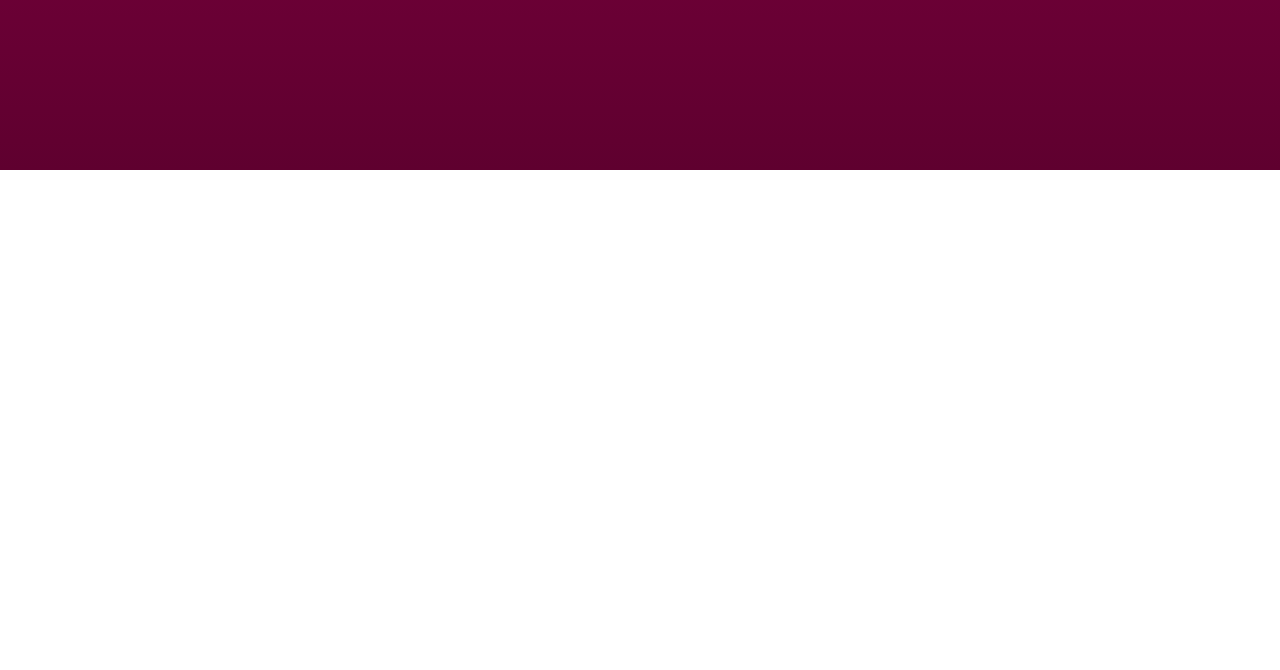
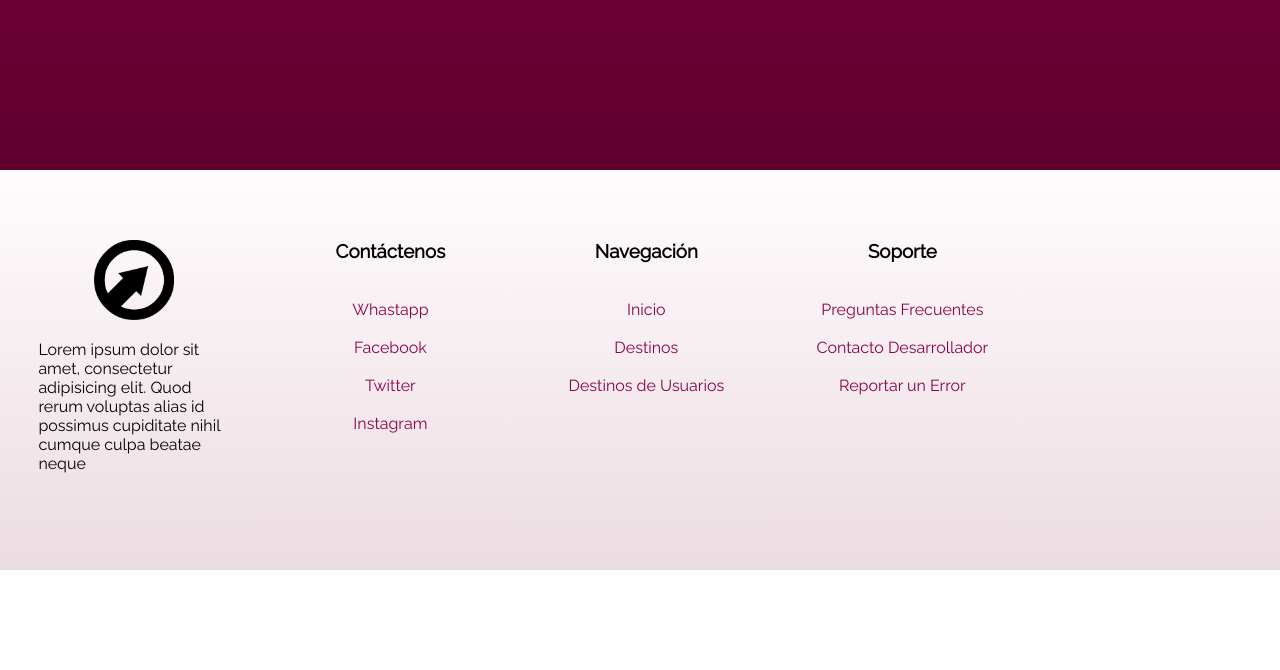
Before and after one commit to Gin94/TRPZY, a PHP site: page / in a window 1280 px wide. Shown: the part 2312-2982 px from the top of the page. After the commit the page ends 2882 px from the top, so only its background shows below. Run offline with PHP 8.4, Linux system fonts and the light colour scheme.

Commit message:
holi
footer en index y id btn planificar.

```diff
--- a/css/index.css
+++ b/css/index.css
@@ -299,7 +299,34 @@
   height: 93vh;
 }
 /* footer */
+/*-----------------------------------------Footer----------------------------------*/
 .footer{
+  background: -webkit-linear-gradient(#FFFCFD, #EBDCE1);
   width: 100%;
-  height: 500px;
+  height: 300px;
+  padding-bottom: 21.5%;
+  padding-top: 50px;
+  padding-bottom: 50px;
 }
+.footer_box{
+  display: inline-block;
+  float: left;
+  margin-left: 1%;
+  width: 15%;
+  height: 260px;
+  padding-left: 2%;
+  padding-right: 2%;
+  padding-top: 20px;
+  padding-bottom: 20px;
+}
+.footer_box a{
+  text-decoration: none;
+  color: #900048;
+}
+.footer_logo{
+  background-image: url("/sources/logo_1.png");
+  background-size: cover;
+  width: 80px;
+  height: 80px;
+  margin-bottom: 20px;
+}
--- a/index.php
+++ b/index.php
@@ -64,7 +64,7 @@
     <!-- principal -->
     <div class="panel_principal">
       <center>
-        <a href="paginaPlanificacion.php"><button type="button" class="btn_planificacion">Comienza a planificar</button></a>
+        <a href="paginaPlanificacion.php?id=santiago"><button type="button" class="btn_planificacion">Comienza a planificar</button></a>
         <p>Lorem ipsum dolor sit amet, consectetur adipisicing elit, sed do eiusmod tempor incididunt ut labore et dolore magna aliqua. Ut enim ad minim veniam, quis nostrud exercitation ullamco laboris nisi ut aliquip ex ea commodo consequat. Duis aute irure dolor in reprehenderit in voluptate velit esse cillum dolore eu fugiat nulla pariatur. Excepteur sint occaecat cupidatat non proident, sunt in culpa qui officia deserunt mollit anim id est laborum.</p>
       </center>
     </div>
@@ -110,8 +110,54 @@
     </div>
     <!-- contenido ranking -->
     <div class="contenido_ranking"></div>
+
+
     <!-- footer -->
-    <div class="footer"></div>
-
+<div class="footer">
+      <div class="footer_box">
+        <center>
+        <div class="footer_logo"></div>
+        </center>
+        <div class="fl_txt">Lorem ipsum dolor sit amet,
+          consectetur adipisicing elit. Quod rerum voluptas
+          alias id possimus cupiditate nihil cumque culpa
+          beatae neque</div>
+      </div>
+      <div class="footer_box">
+        <center>
+        <h3>Contáctenos</h3>
+        <br><br>
+        <a href="">Whastapp</a>
+        <br><br>
+        <a href="">Facebook</a>
+        <br><br>
+        <a href="">Twitter</a>
+        <br><br>
+        <a href="">Instagram</a>
+        </center>
+      </div>
+      <div class="footer_box">
+        <center>
+        <h3>Navegación</h3>
+        <br><br>
+        <a href="">Inicio</a>
+        <br><br>
+        <a href="">Destinos</a>
+        <br><br>
+        <a href="">Destinos de Usuarios</a>
+        </center>
+      </div>
+      <div class="footer_box">
+        <center>
+        <h3>Soporte</h3>
+        <br><br>
+        <a href="">Preguntas Frecuentes</a>
+        <br><br>
+        <a href="">Contacto Desarrollador</a>
+        <br><br>
+        <a href="">Reportar un Error</a>
+        </center>
+      </div>
+      </div>
   </body>
 </html>
--- a/perfil.php
+++ b/perfil.php
@@ -29,7 +29,7 @@
         <input type="button" value="Mis Viajes en espera" class="btn" id="btnViajes-espera">
         <input type="button" value="Planificar" class="btn" id="btnPlanificar">
         <input type="button" value="Configuración/Ajustes" class="btn" id="btnConfiguracion">
-        <input type="button" value="Publicar" class="btn">
+        <a href="publicar.php"><button class="btn">Publicar</button></a>
 <!--        <div style="display:inline-block;">
             <i class="material-icons" id="cand">https</i>
         </div>-->
```
Also changed, not shown: js/paginaPrincipal.js (line endings or trailing spaces).
